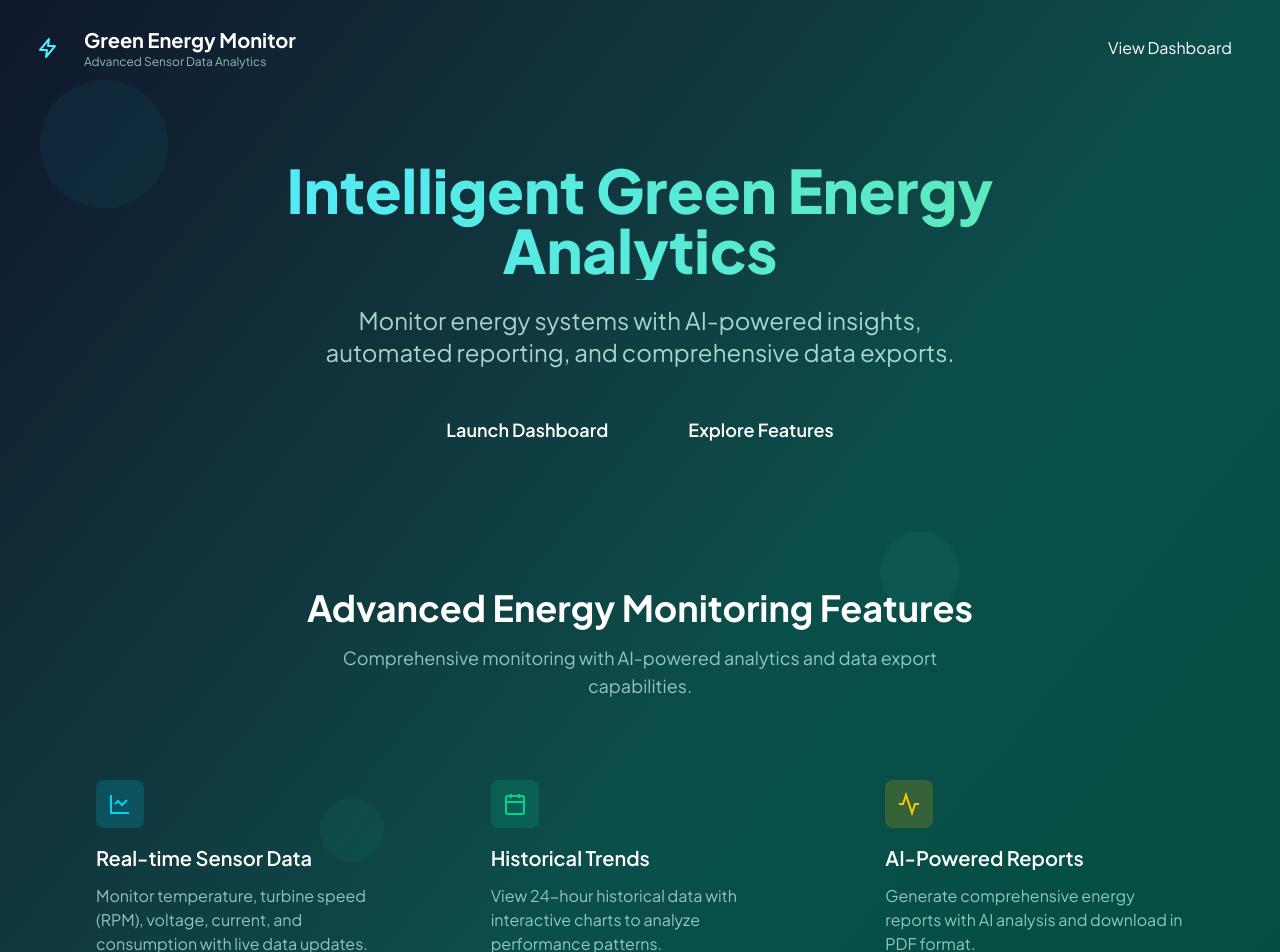
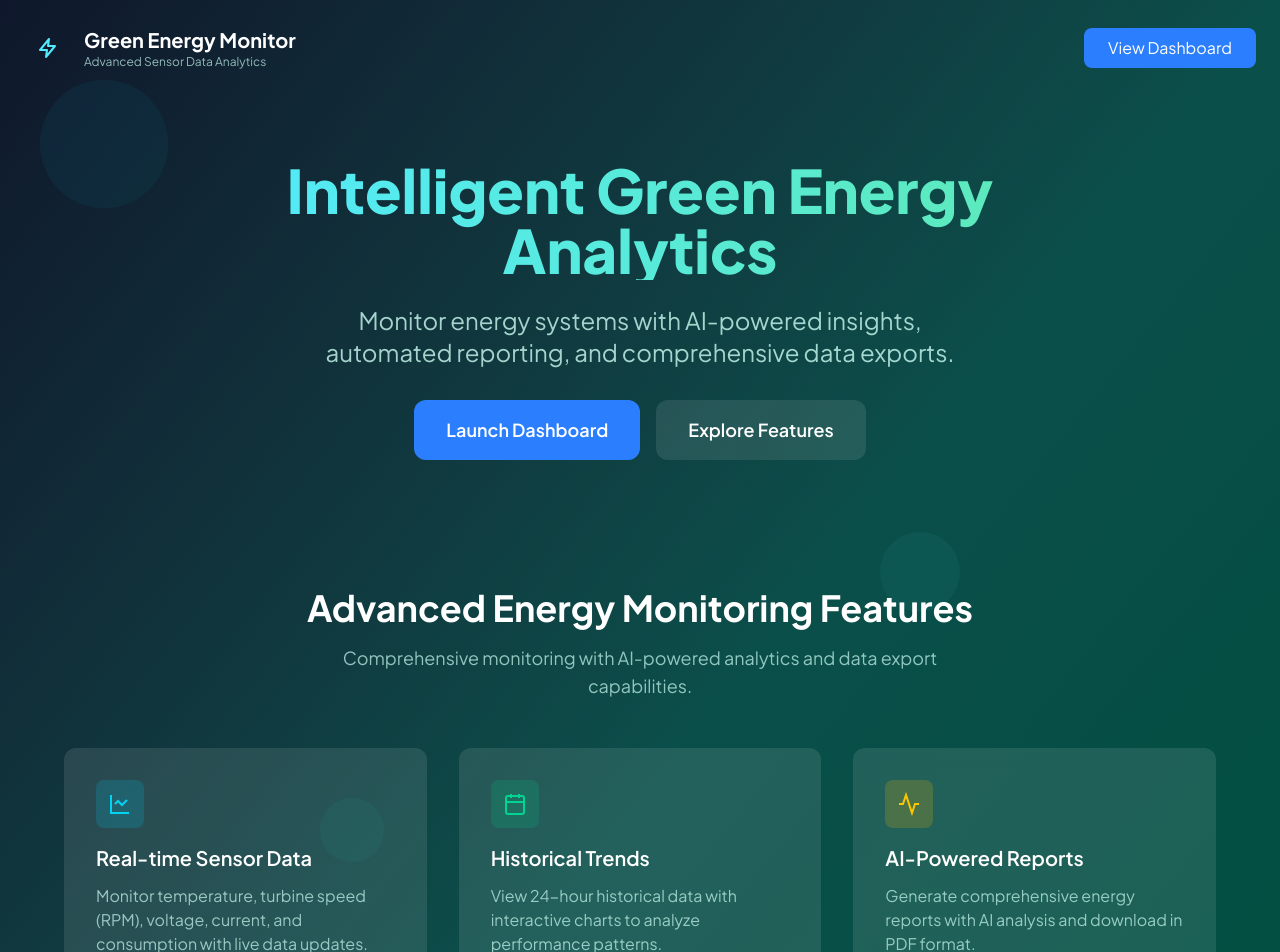
Before and after one commit to FireFlyDeveloper/Power-Monitoring, a Next.js app: page / in a window 1280 px wide. Shown: the top 952 px of the page. Built offline with nearby package versions, Linux system fonts and the light colour scheme.

Commit message:
Enhance button styles for improved visibility and user experience

```diff
--- a/src/app/page.js
+++ b/src/app/page.js
@@ -32,7 +32,7 @@ const Navbar = () => {
         </div>
         <button
           onClick={goToDashboard}
-          className="btn-primary px-6 py-2 rounded-lg font-medium"
+          className="btn-primary px-6 py-2 rounded-lg font-medium bg-blue-500"
         >
           View Dashboard
         </button>
@@ -64,13 +64,13 @@ const Hero = () => {
         <div className="flex flex-col sm:flex-row gap-4 justify-center">
           <button
             onClick={goToDashboard}
-            className="btn-primary px-8 py-4 rounded-xl font-semibold text-lg"
+            className="btn-primary px-8 py-4 rounded-xl font-semibold text-lg bg-blue-500"
           >
             Launch Dashboard
           </button>
           <button
             onClick={scrollToFeatures}
-            className="glass px-8 py-4 rounded-xl font-semibold text-lg hover:bg-white/20 transition-all"
+            className="glass px-8 py-4 rounded-xl font-semibold text-lg bg-white/10 hover:bg-white/20 transition-all"
           >
             Explore Features
           </button>
@@ -83,7 +83,7 @@ const Hero = () => {
 // Feature Card Component
 const FeatureCard = ({ iconBg, icon, title, description }) => {
   return (
-    <div className="glass rounded-xl p-8 feature-card hover:translate-y-[-5px] transition-all">
+    <div className="glass rounded-xl p-8 feature-card hover:translate-y-[-5px] transition-all bg-white/10">
       <div
         className={`w-12 h-12 ${iconBg} rounded-lg flex items-center justify-center mb-4`}
       >
```
